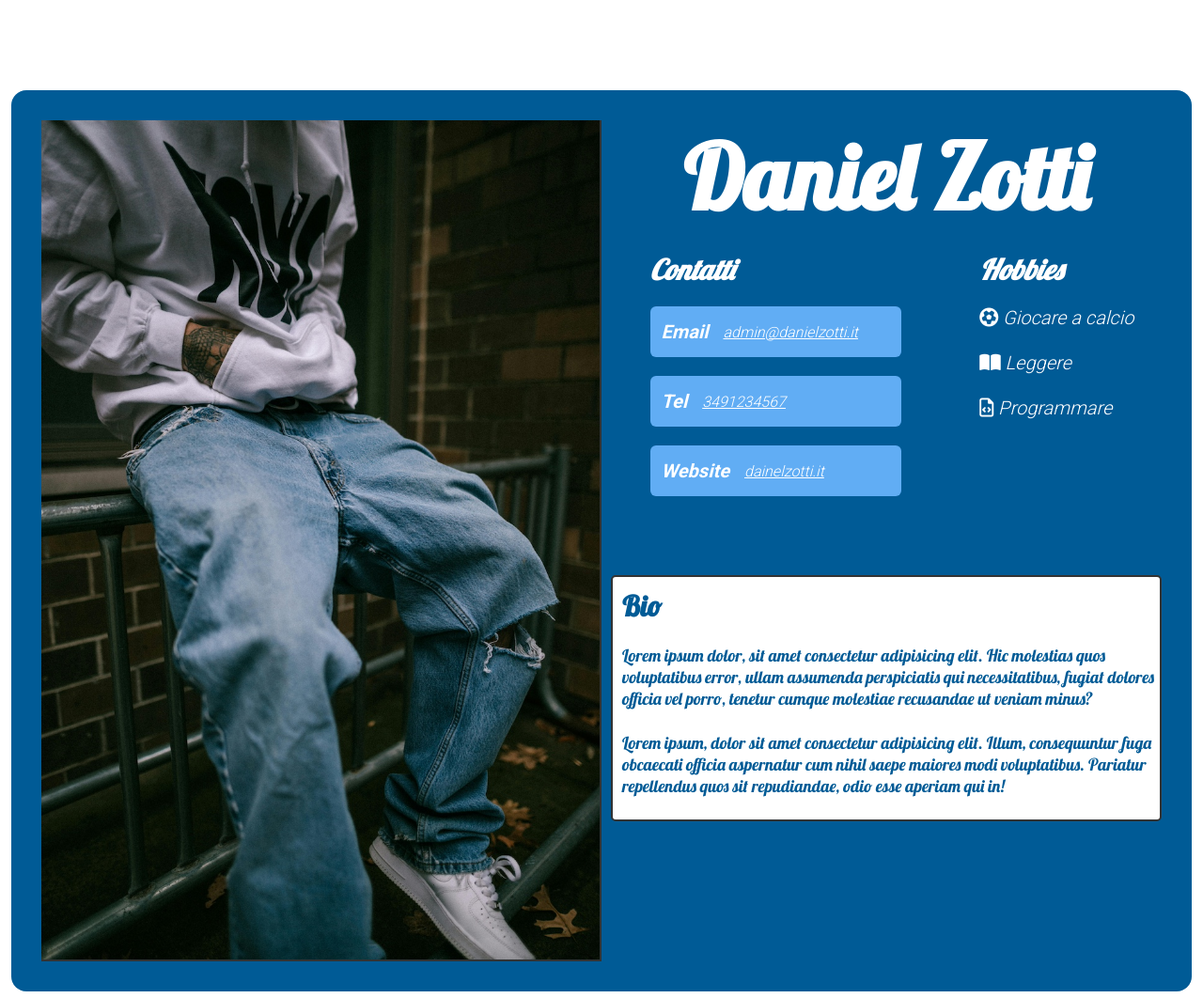
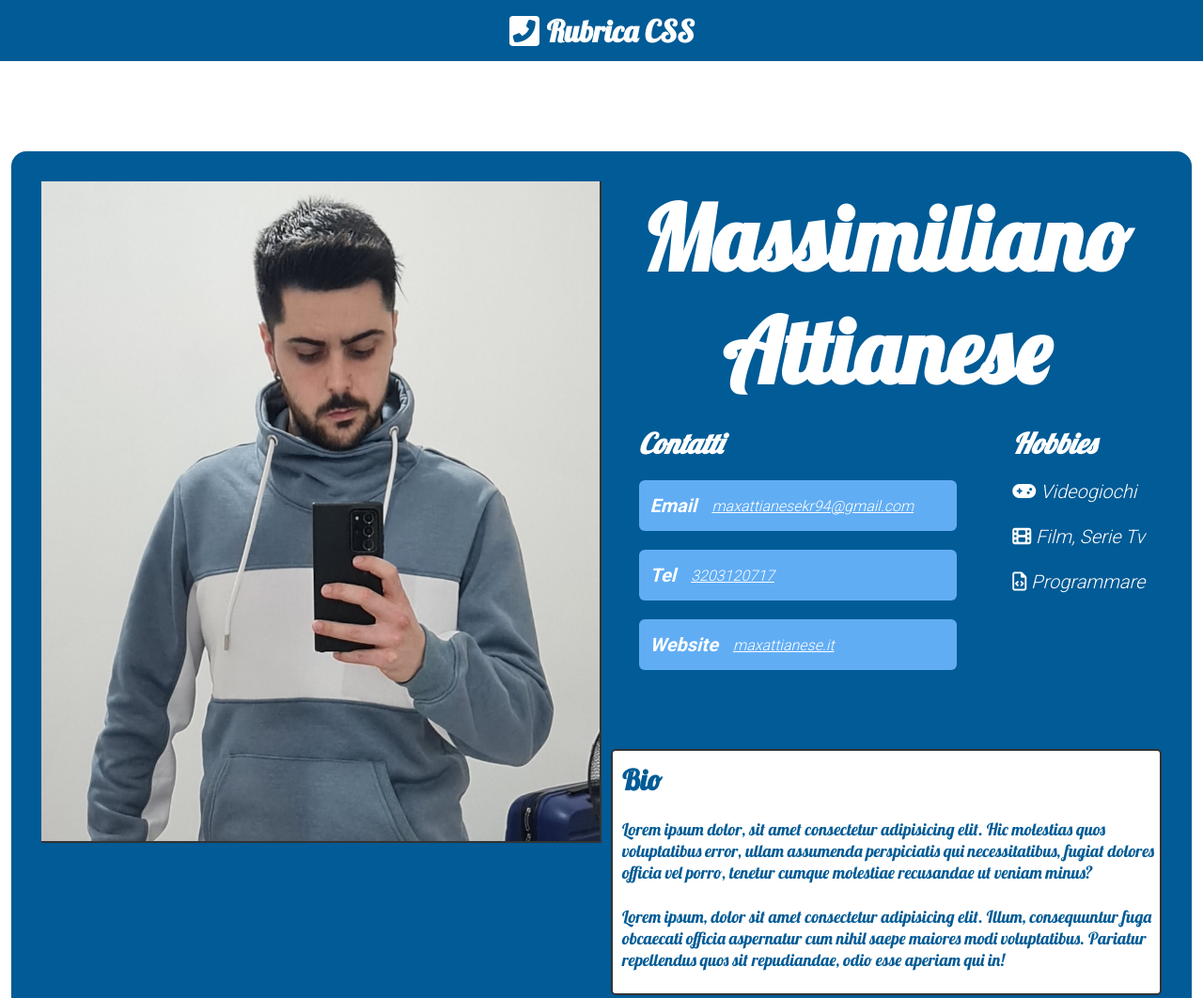
Before and after one commit to MaxAttianese/address_book, a plain HTML site: page people/1-max-attianese.html in a window 1280 px wide. Shown: the top 1062 px of the page at 94% size. Drawn offline with Linux system fonts and the light colour scheme.

Commit message:
Added all changes that TL required

```diff
--- a/general.css
+++ b/css/general.css
@@ -29,6 +29,10 @@ a, a:visited {
     text-decoration: none;
 }
 
+ul {
+    list-style: none;
+}
+
 .light {
     background-color: var(--white);
     color: var(--lighten-black);
@@ -50,6 +54,37 @@ aside button {
     cursor: pointer;
     font-size: 4.8rem;
 }
+/*//////////////////////////////////////////////
+HEADER
+//////////////////////////////////////////////*/
+
+.title-container {
+    align-items: center;
+    background-color: var(--third-main-light-mode);
+    color: var(--white);
+    display: flex;
+    font-family: "Lobster", serif;
+    height: 6.5rem;
+    gap: 0.8rem;
+    justify-content: center;
+    margin-bottom: 1.2rem;
+    width: 100%;
+}
+
+.icon-container {
+    align-items: center;
+    background-color: var(--white);
+    border-radius: 4px;
+    font-size: 2.4rem;
+    display: flex;
+    height: 3.2rem;
+    justify-content: center;
+    width: 3.2rem;
+}
+
+.icon-container i {
+    color: var(--third-main-light-mode);
+}
 
 /*//////////////////////////////////////////////
 DARK MODE
@@ -64,3 +99,15 @@ DARK MODE
 .btn-dark {
     color: var(--white);
 }
+
+/*//////////////////////////////////////////////
+HEADER DARK MODE
+//////////////////////////////////////////////*/
+
+.title-container-dark {
+    background-color: var(--second-main-dark-mode);
+}
+
+.icon-container-dark i {
+    color: var(--second-main-dark-mode);
+}
--- a/people/people-2/2-daniel-zotti.html
+++ b/people/1-max-attianese.html
@@ -22,43 +22,51 @@
     <link href="https://fonts.googleapis.com/css2?family=Lobster&family=Roboto:wght@300;500;700&display=swap"
         rel="stylesheet">
     <!--Css-->
-    <link rel="stylesheet" href="../people.css">
+    <link rel="stylesheet" href="./css/people.css">
     <title>Rubrica - Max Attianese</title>
 </head>
 
 <body class="light">
-    <div class="card-container">
-        <img class="personal-img" src="../../img/peopleImg/imgDaniel.jpg" alt="immagine dell'utente">
-        <div class="card-content">
-            <header>
-                <h1>Daniel Zotti</h1>
-            </header>
-            <main class="card-body">
+    <header>
+        <div class="title-container">
+            <div class="icon-container">
+                <i class="fa-solid fa-phone-flip"></i>
+            </div>
+            <h2>
+                <a href="../index.html">
+                    Rubrica <abbr title="Cascade Style Sheets">CSS</abbr>
+                </a>
+            </h2>
+        </div>
+    </header>
+    <main class="card-container">
+        <img class="personal-img" src="../img/peopleImg/imgMax.jpg" alt="immagine dell'utente">
+        <article class="card-content">
+            <div>
+                <h1>Massimiliano Attianese</h1>
+            </div>
+            <div class="card-body">
                 <address>
                     <section>
                         <h5>Contatti</h5>
                         <div class="bg-a-dark">
                             <strong>Email</strong> <a
-                                href="mailto:admin@danielzotti.it">admin@danielzotti.it</a>
+                                href="mailto:maxattianesekr94@gmail.com">maxattianesekr94@gmail.com</a>
                         </div>
                         <div class="bg-a-dark">
-                            <strong>Tel</strong> <a href="tel:3491234567">3491234567</a>
+                            <strong>Tel</strong> <a href="tel:3203120717">3203120717</a>
                         </div>
                         <div class="bg-a-dark">
-                            <strong>Website</strong> <a href="#">dainelzotti.it</a>
+                            <strong>Website</strong> <a href="#">maxattianese.it</a>
                         </div>
                     </section>
                     <section>
                         <h5>Hobbies</h5>
-                        <p>
-                            <i class="fa-solid fa-futbol"></i> Giocare a calcio
-                        </p>
-                        <p>
-                            <i class="fa-solid fa-book-open"></i> Leggere
-                        </p>
-                        <p>
-                            <i class="fa-regular fa-file-code"></i> Programmare
-                        </p>
+                        <ul>
+                            <li><i class="fa-solid fa-gamepad"></i> Videogiochi</li>
+                            <li><i class="fa-solid fa-film"></i> Film, Serie Tv</li>
+                            <li><i class="fa-regular fa-file-code"></i> Programmare</li>
+                        </ul>
                     </section>
                 </address>
                 <section class="bio-section">
@@ -70,15 +78,15 @@
                         officia aspernatur cum nihil saepe maiores modi voluptatibus. Pariatur repellendus quos sit
                         repudiandae, odio esse aperiam qui in!</p>
                 </section>
-            </main>
-        </div>
-    </div>
+            </div>
+        </article>
+    </main>
     <aside>
         <button id="changeStyleMode">
             <i class="fa-solid fa-lightbulb"></i>
         </button>
     </aside>
-    <script src="../people.js"></script>
+    <script src="./js/people.js"></script>
 </body>
 
 </html>
--- a/people/people.css
+++ b/people/css/people.css
@@ -1,17 +1,17 @@
-@import '../__variables.css';
-@import '../general.css';
+@import '../../css/__variables.css';
+@import '../../css/general.css';
 
 /*//////////////////////////////////////////////
 HEADER
 //////////////////////////////////////////////*/
 
-header {
-    width: 100%;
+h1 {
+    font-size: 4.4rem;
+    font-family: 'Lobster', serif;
 }
 
-header h1 {
-    font-size: 4.4rem;
-    font-family: 'Lobster', serif;
+h2 {
+    font-size: 3.2rem;
 }
 
 /*//////////////////////////////////////////////
@@ -24,7 +24,7 @@ MAIN - ADDRESS
     display: grid;
     gap: 1rem;
     grid-template-columns: 0.5fr 1fr;
-    margin: 9.6rem 26rem;
+    margin: 3.2rem 26rem;
     padding: 3.2rem;
     max-width: 100%;
 }
@@ -45,8 +45,8 @@ address {
 .personal-img {
     border-right: 2px solid var(--lighten-black);
     border-bottom: 2px solid var(--lighten-black);
-    height: 85%;
-    max-width: 100%;
+    height: 75%;
+    width: 100%;
 }
 
 address section div {
@@ -76,6 +76,10 @@ address section div a:active {
 }
 
 address section p {
+    margin-bottom: 2.4rem;
+}
+
+ul li {
     margin-bottom: 2.4rem;
 }
 
@@ -127,6 +131,10 @@ DARK MODE
     border: 2px solid var(--white);
     color: var(--hover-dark-mode);
 }
+
+aside {
+    margin-top: 0;
+}
 /*//////////////////////////////////////////////
 MEDIA QUERIES
 //////////////////////////////////////////////*/
@@ -139,7 +147,7 @@ MEDIA QUERIES
     .personal-img {
         width: 50%;
     }
-    header h1 {
+    h1 {
         font-size: 9.6rem;
         text-align: center;
     }
@@ -200,7 +208,7 @@ MEDIA QUERIES
 }
 
 @media (max-width: 40em) {
-    header h1 {
+    h1 {
         font-size: 5.4rem;
         margin-top: 2.4rem;
     }
@@ -215,7 +223,7 @@ MEDIA QUERIES
         font-size: 1.2rem;
     }
 
-    header h1 {
+    h1 {
         font-size: 3.2rem;
         text-align: center;
     }
--- a/people/people.js
+++ b/people/js/people.js
@@ -1,5 +1,7 @@
 const btnSwitchColor = document.getElementById("changeStyleMode");
 
+const titleContainer = document.getElementsByClassName("title-container");
+const iconContainer = document.getElementsByClassName("icon-container");
 const cardContainer = document.getElementsByClassName("card-container");
 const personalImg = document.getElementsByClassName("personal-img");
 const divLink = document.getElementsByClassName("bg-a-dark");
@@ -9,6 +11,8 @@ btnSwitchColor.addEventListener("click", () => {
     document.body.classList.toggle("dark");
     cardContainer[0].classList.toggle("card-container-dark");
     personalImg[0].classList.toggle("personal-img-dark");
+    titleContainer[0].classList.toggle("title-container-dark");
+    iconContainer[0].classList.toggle("icon-container-dark");
     for (let i = 0; i < divLink.length; i++) {
         divLink[i].classList.toggle("bg-address-a-dark");
     }
```
Also changed, not shown: css/index.css (renamed from index.css, +0 -45 lines), index.html (+9 -7 lines), people/2-daniel-zotti.html (renamed from people/people-1/1-max-attianese.html, +29 -17 lines), css/__variables.css (renamed from __variables.css), js/index.js (renamed from index.js).
